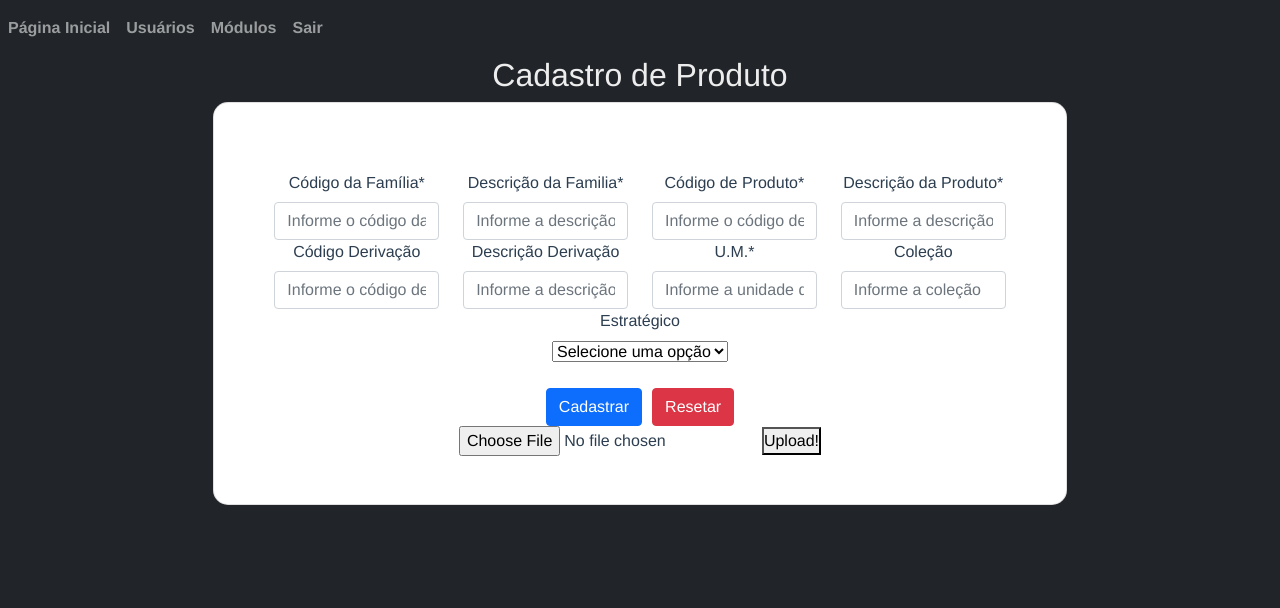
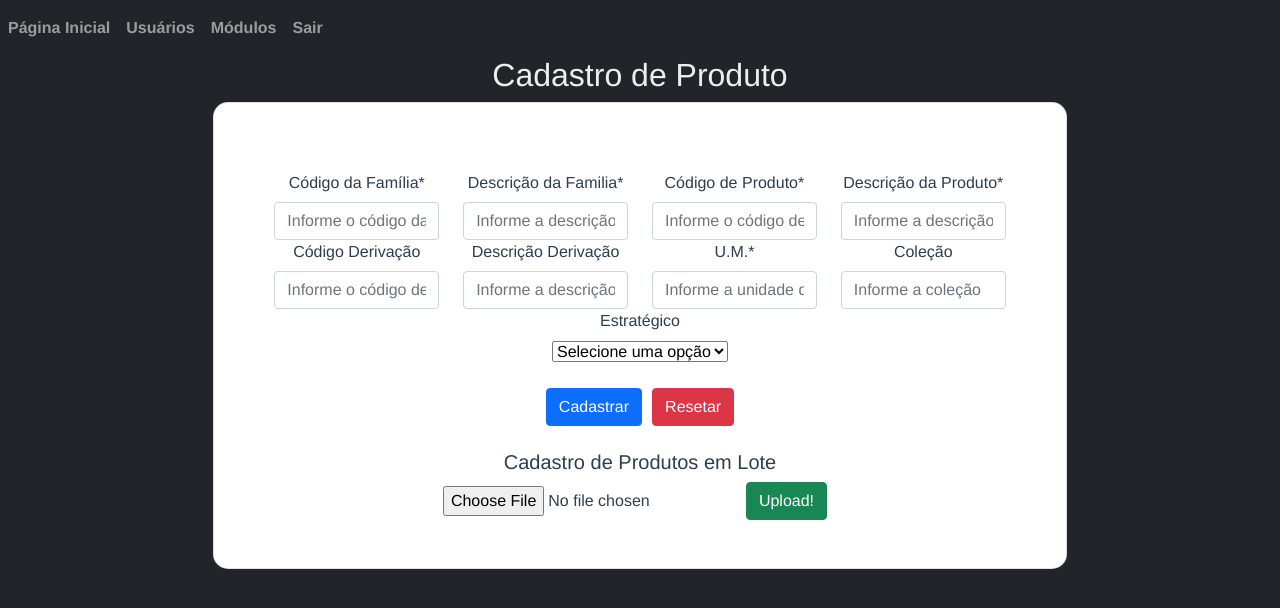
Before and after one commit to JeffersonCarvalhoJr/SScot, a Vue app: page /products in a window 1280 px wide. Shown: the top 608 px of the page. Built offline with nearby package versions, Linux system fonts and the light colour scheme; what vue-the-mask would draw is missing.

Commit message:
trabalho de 0305

```diff
--- a/src/views/buyer_manager/MainProducts.vue
+++ b/src/views/buyer_manager/MainProducts.vue
@@ -113,9 +113,15 @@
           <b-button type="reset" variant="danger">Resetar</b-button>
         </b-form>
       </b-container>
+      <br>
+      <h5>Cadastro de Produtos em Lote</h5>
       <div>
         <input type="file" @change="uploadFile" ref="file" />
-        <button @click="submitFile">Upload!</button>
+        <b-button
+        type="submit"
+        style="margin-right: 10px"
+        variant="success"
+        @click="submitFile">Upload!</b-button>
       </div>
     </div>
   </main>
@@ -175,7 +181,6 @@ export default {
     },
     submitFile() {
       const formData = new FormData();
-      console.log("teste");
       formData.append("file", this.Images);
       const headers = { "Content-Type": "multipart/form-data" };
       axios
```
